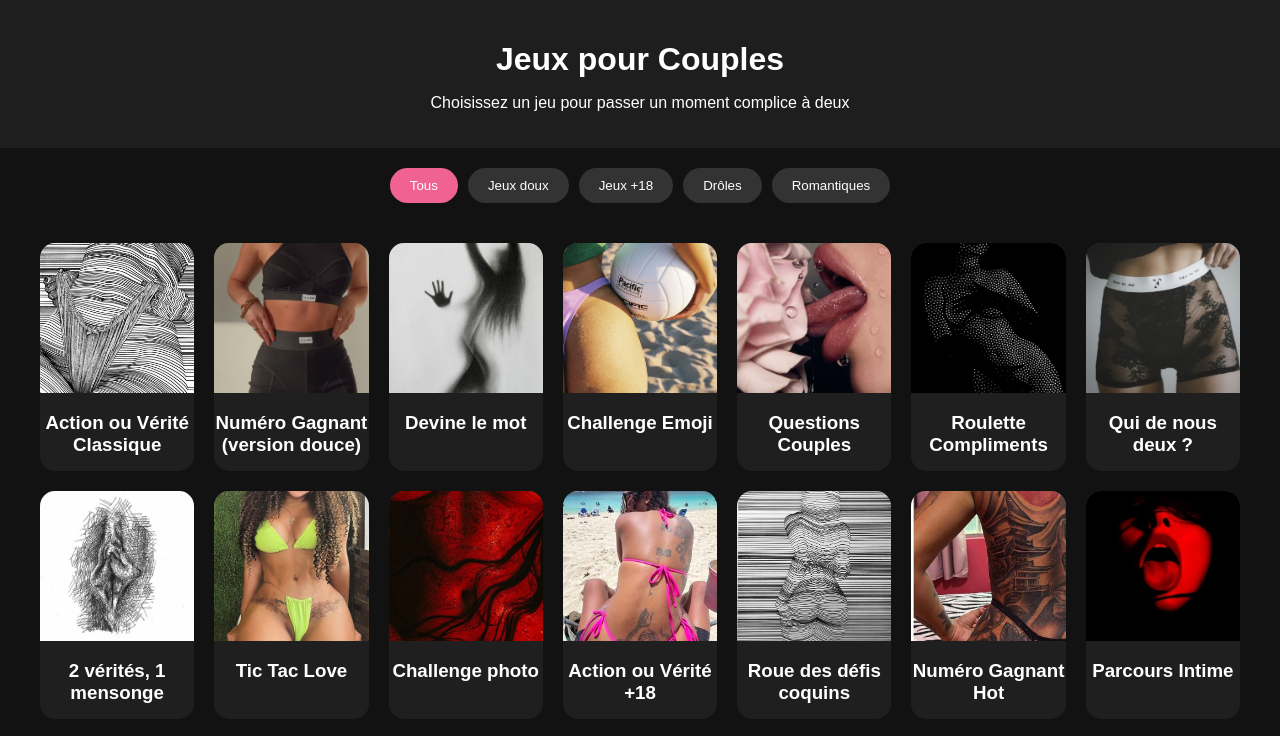
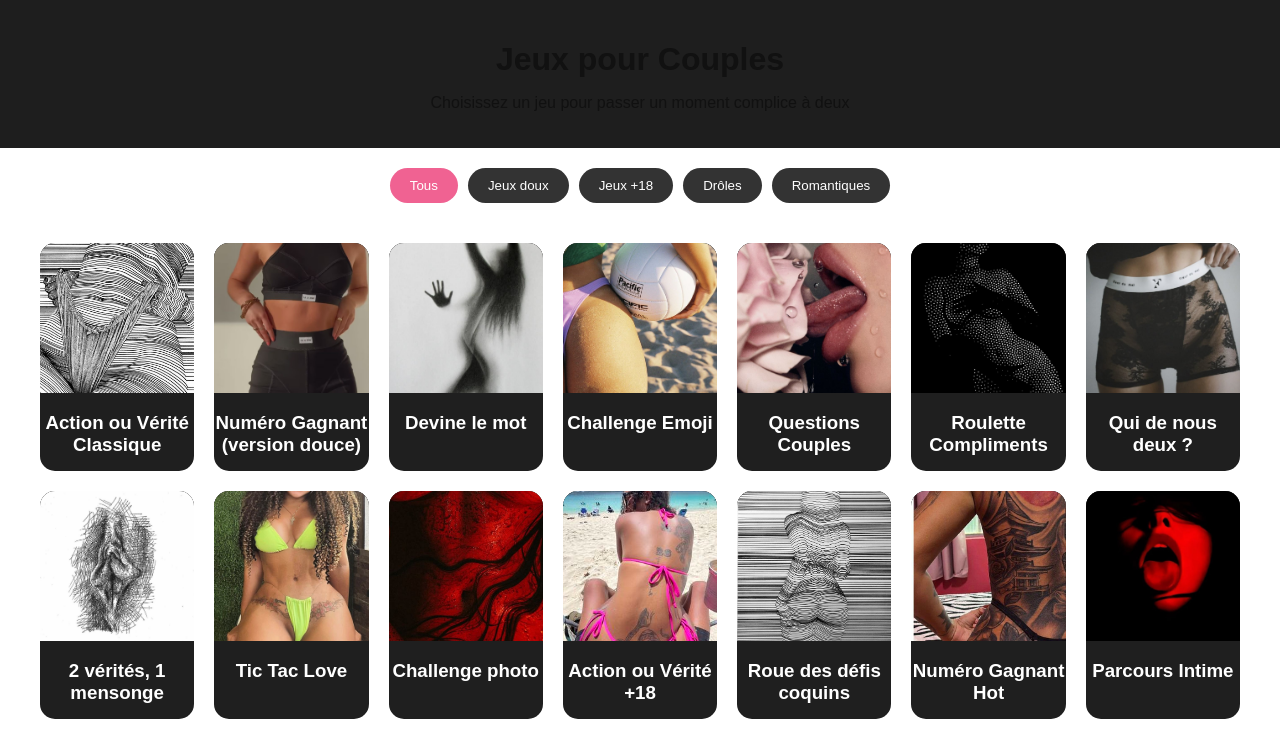
Before and after one commit to TrigonAlpha92/jeu, a plain HTML site: page index.html in a window 1280 px wide. Shown: the top 736 px of the page. Drawn offline with Linux system fonts and the light colour scheme.

Commit message:
Update index.html

```diff
--- a/index.html
+++ b/index.html
@@ -10,8 +10,8 @@
   <style>
     body {
       font-family: Arial, sans-serif;
-      background: #121212;
-      color: white;
+      background: white;
+      color: #111;
       margin: 0;
       padding: 0;
     }
```
